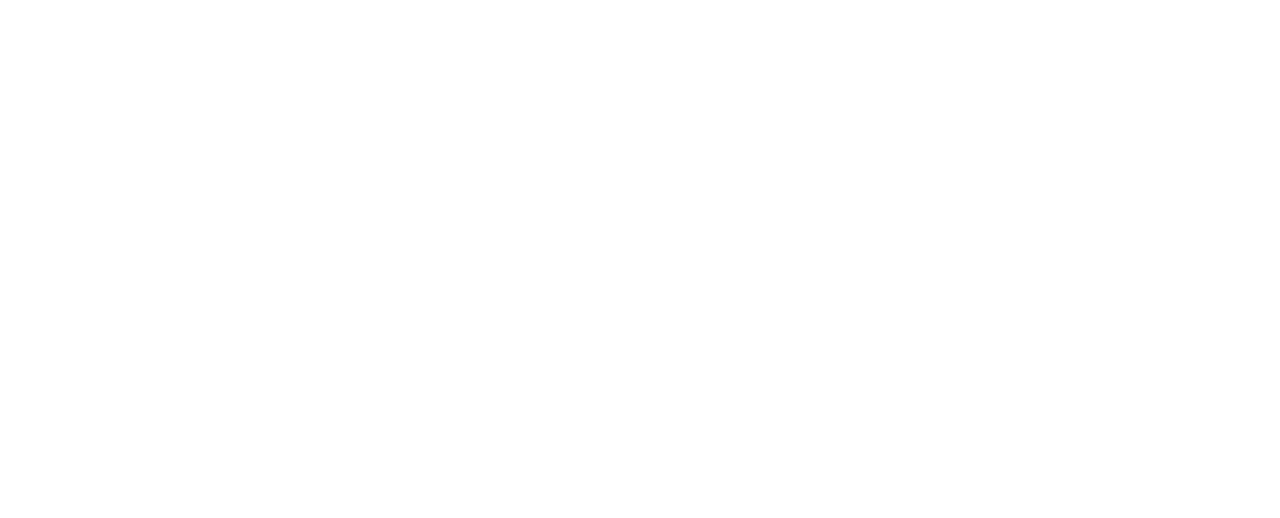
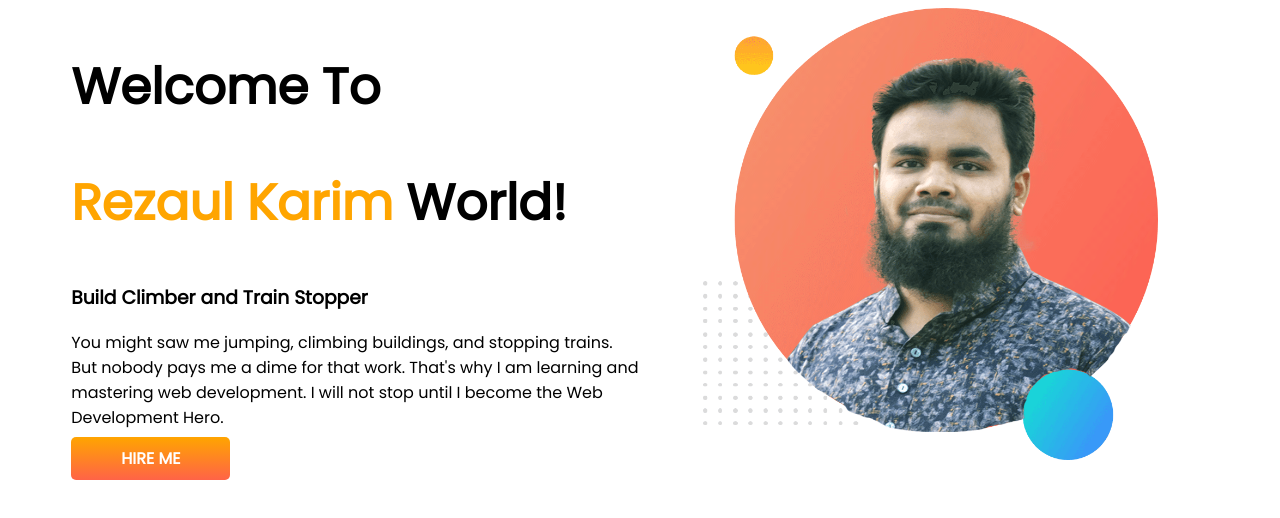
Before and after one commit to rokey64/portfolio, a plain HTML site: page index.html in a window 1280 px wide. Drawn offline with Linux system fonts and the light colour scheme.

Commit message:
Hero area

```diff
--- a/index.html
+++ b/index.html
@@ -6,8 +6,23 @@
     <meta name="viewport" content="width=device-width, initial-scale=1.0">
     <title>My Portfolio</title>
     <link rel="stylesheet" href="style.css">
+    <link rel="preconnect" href="https://fonts.googleapis.com">
+    <link rel="preconnect" href="https://fonts.gstatic.com" crossorigin>
+    <link href="https://fonts.googleapis.com/css2?family=Poppins:wght@200;400&display=swap" rel="stylesheet">
 </head>
 <body>
+    <section class="top-part">
+        <div class="half-width">
+            <h1>Welcome To</h1>
+            <h1><span class="orange-color">Rezaul Karim</span>  World!</h1>
+            <h3>Build Climber and Train Stopper</h3>
+            <p>You might saw me jumping, climbing buildings, and stopping trains. But nobody pays me a dime for that work. That's why I am learning and mastering web development. I will not stop until I become the Web Development Hero.</p>
+            <a class="button" target="_blank" href="https://www.fiverr.com/share/jpZwxv">HIRE ME</a>
+        </div>
+        <div class="half-width">
+            <img src="images/my-bg.png" alt="rokey pic">
+        </div>
+   </section>
 
 </body>
 </html>
--- a/style.css
+++ b/style.css
@@ -0,0 +1,29 @@
+body{
+    font-family: 'Poppins', sans-serif;
+}
+h1{
+    font-size: 50px;
+}
+.orange-color{
+    color: orange;
+}
+.top-part{
+    display: flex;
+}
+.half-width{
+    width: 50%;
+    padding-left: 5%;
+}
+.half-width img{
+    width: 80%;
+
+}
+.button{
+    text-decoration: none;
+    color: white;
+    background-image: linear-gradient(orange,tomato);
+    padding: 10px 50px;
+    border-radius: 5px;
+    font-weight: 800;
+    margin-top: 10px;
+}
```
Also changed, not shown: images/dream-bg.png (added), images/exp-bg.png (added), images/jhankar.png (added), images/jhankar2.png (added), images/my-bg.png (added), images/my-bg2.png (added), images/rokey-bg.png (added), images/top-banner.png (added).
